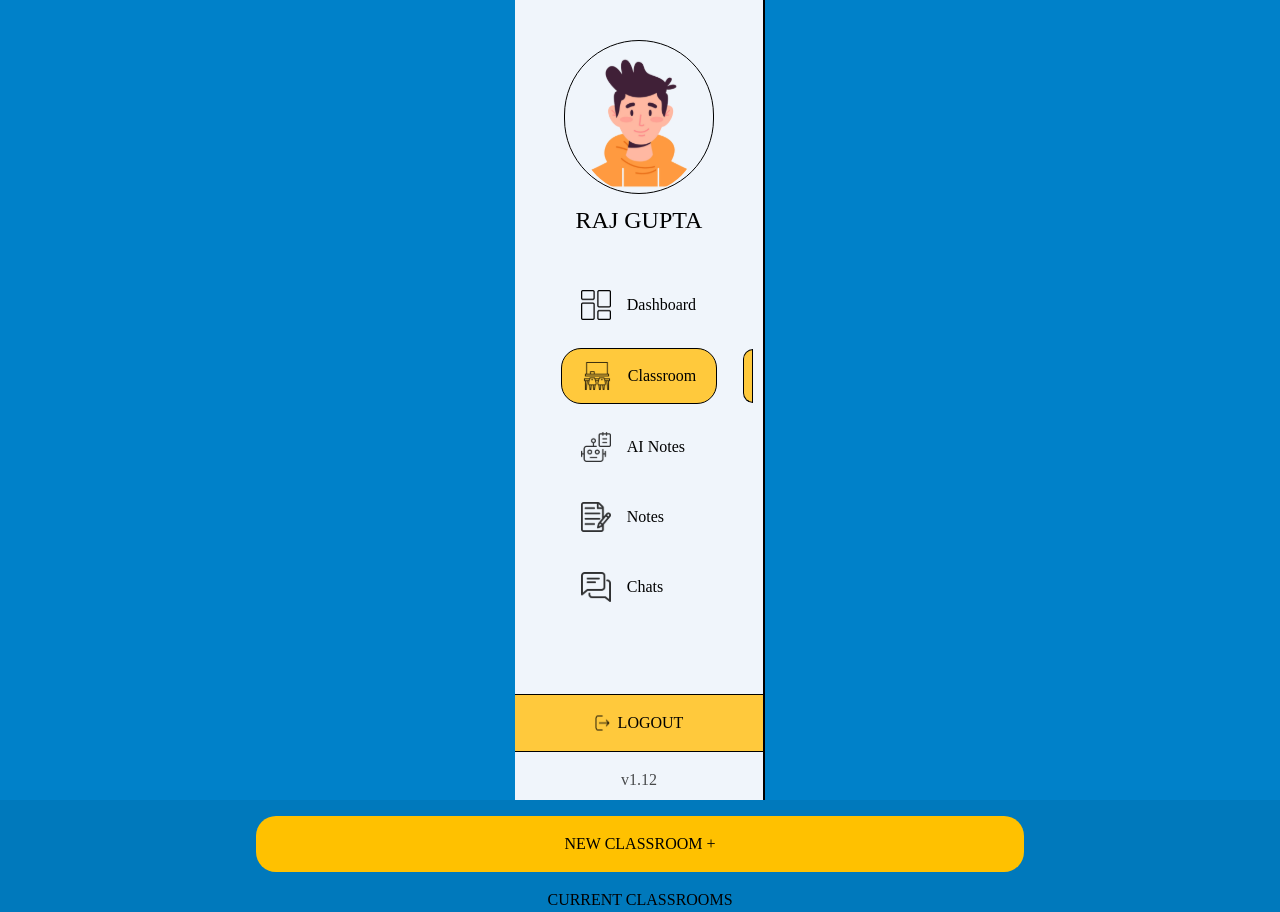
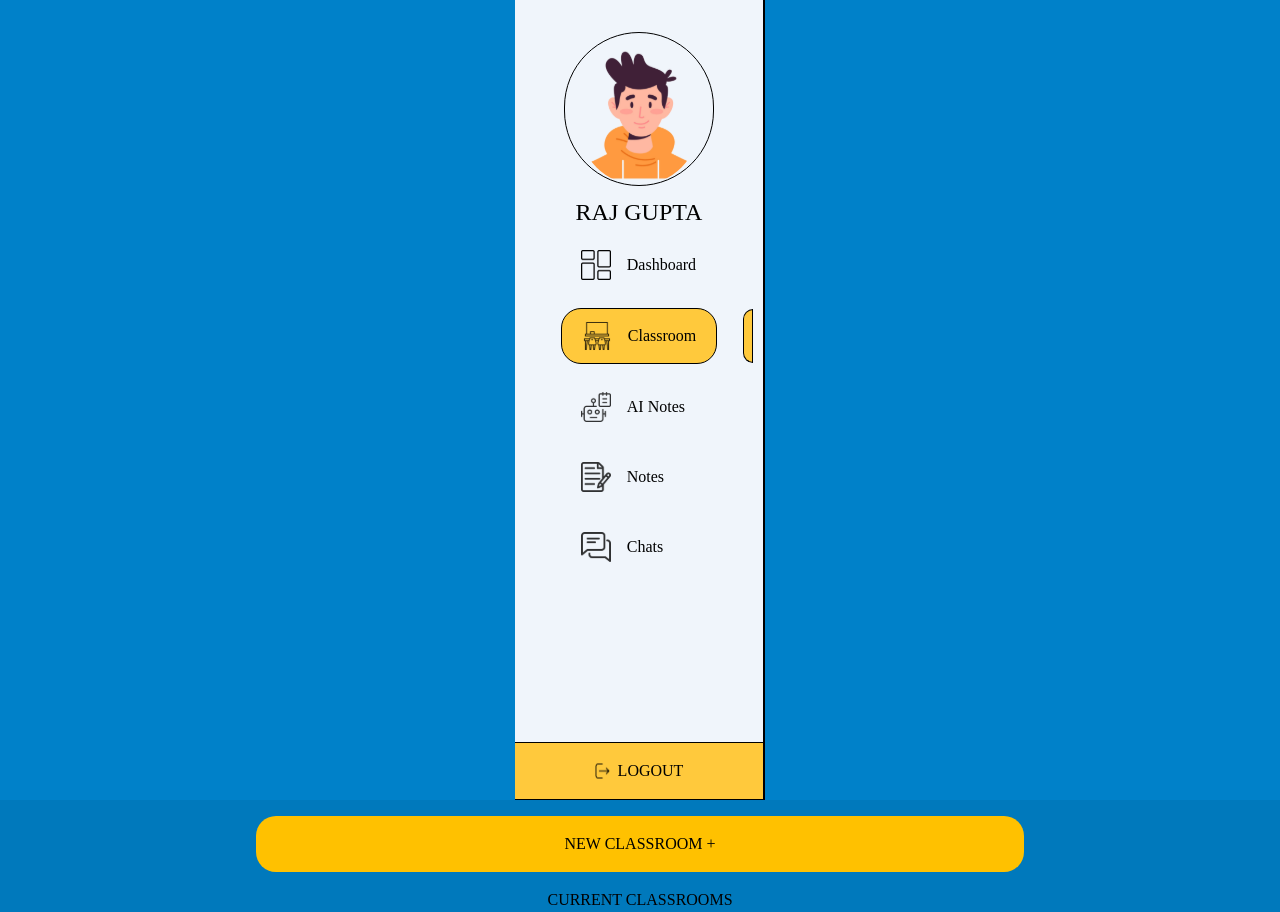
Before and after one commit to rajgupta-ml/anpiVidya1, a React (Create React App) app in the folder Client/: page /classrooms in a window 1280 px wide. Built offline with nearby package versions, Linux system fonts and the light colour scheme.

Commit message:
fixed hover bugs

```diff
--- a/Client/src/components/dashboard-components/general-components/SideNavigation.jsx
+++ b/Client/src/components/dashboard-components/general-components/SideNavigation.jsx
@@ -12,7 +12,7 @@ import '../../../css/dashboard-css/sidebar-dashboard.css';
 function SideNavigation() {
   return (
     <main className="font-['poppins'] ">
-      <section className="bg-[#F0F5FB] w-[250px]  h-[100vh] flex flex-col justify-around items-center border-r-2 border-black">
+      <section className="bg-[#F0F5FB] w-[250px] h-[100vh] flex flex-col justify-between items-center border-r-2 border-black">
         <div className="flex flex-col justify-center items-center p-8 relative">
           <div className="bg-[#F0F5FB] w-[150px] rounded-full border-[1px] border-black flex justify-center items-center">
             <img className="w-[120px] rounded-full" src={avatar} alt="" />
@@ -20,7 +20,7 @@ function SideNavigation() {
           <div className="my-2 text-[24px]">RAJ GUPTA</div>
 
           {/* Side Navigation */}
-          <div className="desktop-sidebar-navigation | my-8 flex flex-col gap-4 ">
+          <div className="desktop-sidebar-navigation | flex flex-col gap-4 ">
             <NavLink to="/dashboard" className="flex gap-4 px-5 py-3 items-center">
               <img src={dashboard} alt="" />
               <div>Dashboard</div>
@@ -48,7 +48,7 @@ function SideNavigation() {
           <img src={logout} alt="" />
           <div>LOGOUT</div>
         </div>
-        <div className="opacity-[70%] ">v1.12</div>
+
       </section>
 
     </main>
--- a/Client/src/components/dashboard-components/teacher-dashboard-components/NewTeacherDashboard.jsx
+++ b/Client/src/components/dashboard-components/teacher-dashboard-components/NewTeacherDashboard.jsx
@@ -10,9 +10,9 @@ function NewTeacherDashboard() {
       <div className="hidden md:flex justify-center">
         <SideNavigation />
         {/* MIDDLE SECTION FOR DESKTOP */}
-        <section className="font-['poppins'] flex flex-col justify-center items-center h-[100vh] drop-shadow-[4px_4px_0px_rgba(0,0,0,1)] " style={{ width: 'calc(100vw - 250px)' }}>
+        <section className="font-['poppins'] flex flex-col justify-center items-center " style={{ width: 'calc(100vw - 250px)' }}>
 
-          <div className="flex flex-col justify-center items-center p-8 m-8  bg-[#0079BC] rounded-[20px]" style={{ width: 'min(100% - 10rem, 710px)', height: 'min(100% - 20rem, 460px)' }}>
+          <div className="flex flex-col justify-center items-center p-8 m-8  bg-[#0079BC] rounded-[20px] drop-shadow-[4px_4px_0px_rgba(0,0,0,1)]  " style={{ width: 'min(100% - 10rem, 710px)', height: 'min(100% - 20rem, 460px)' }}>
             <div className=" rounded-full text-[50px] font-bold text-[#fff] ">WELCOME, RAJ GUPTA</div>
             <div className=" rounded-full text-[24px] text-[#fff] ">CREATE A NEW CLASSROOM</div>
             <button type="button" className="bg-[#FFC100] px-4 py-3 rounded-[20px] text-[18px] border-[1px] border-black flex justify-center items-center mt-4 drop-shadow-[4px_4px_0px_rgba(0,0,0,1)]">NEW CLASSROOM +</button>
```
Also changed, not shown: 1 other file (tests, documents, lock files or other folders).
